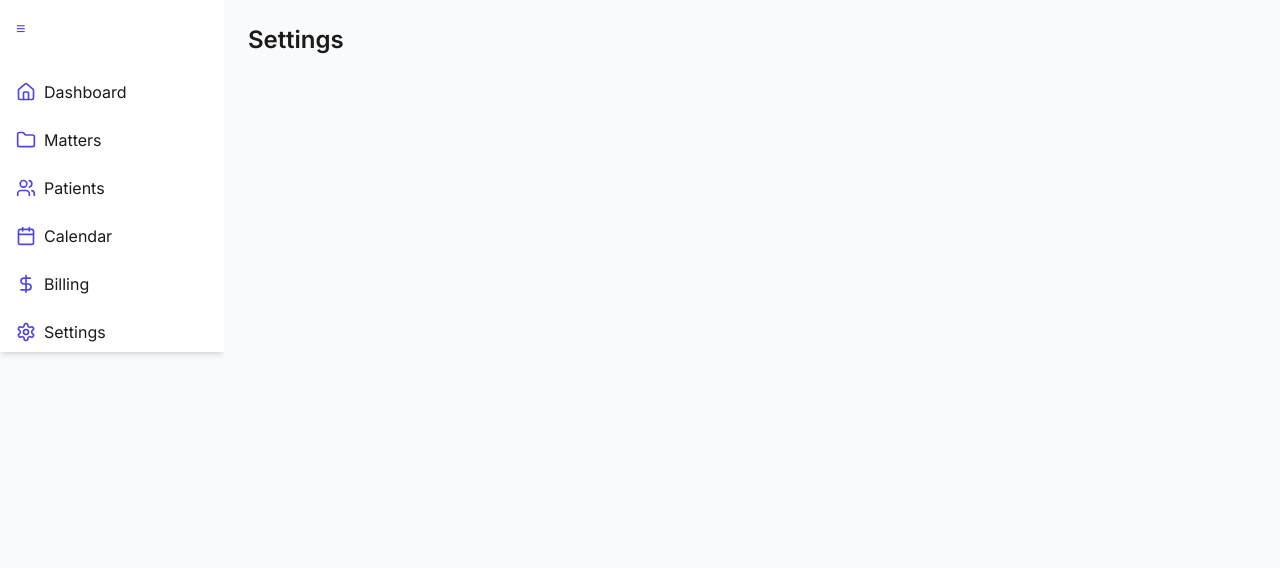
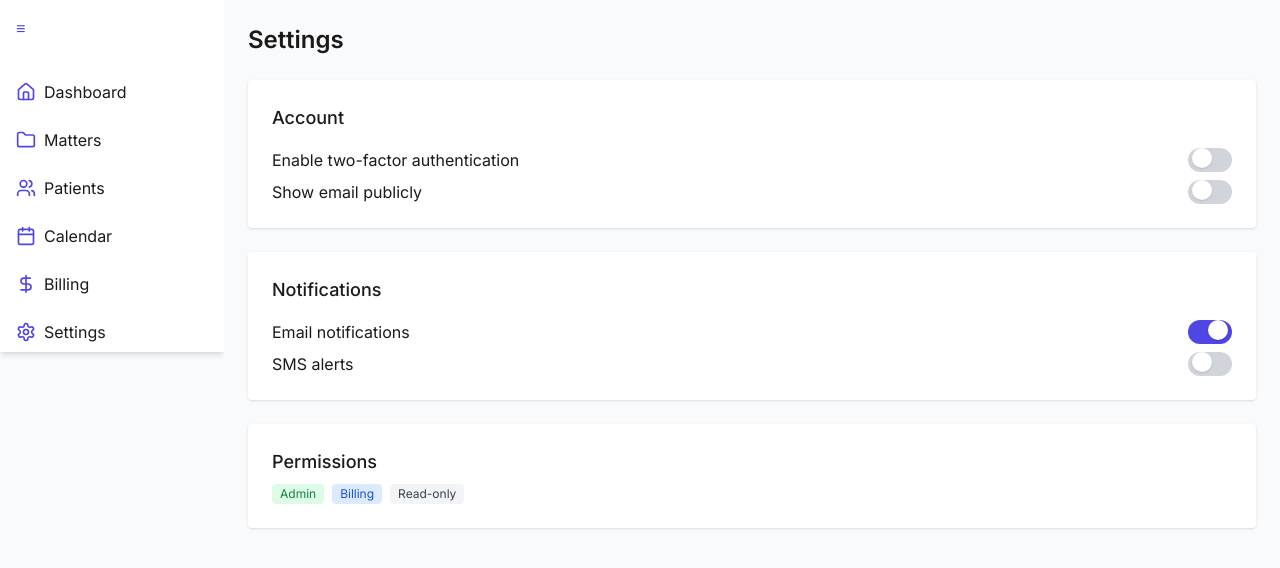
Before and after one commit to sorryforpie/UrgentPsychCRM, a Next.js app: page /settings in a window 1280 px wide. Shown: the top 568 px of the page. Built offline with nearby package versions, Linux system fonts and the light colour scheme.

Commit message:
Add settings sections with toggles

```diff
--- a/src/app/settings/page.tsx
+++ b/src/app/settings/page.tsx
@@ -1,7 +1,54 @@
+'use client';
+
+import { useState } from 'react';
+import Toggle from '@components/Toggle';
+
 export default function SettingsPage() {
+  const [twoFactor, setTwoFactor] = useState(false);
+  const [publicEmail, setPublicEmail] = useState(false);
+  const [emailNotif, setEmailNotif] = useState(true);
+  const [smsAlert, setSmsAlert] = useState(false);
+
   return (
-    <div>
+    <div className="space-y-6">
       <h1 className="text-2xl font-semibold">Settings</h1>
+
+      <section className="bg-white p-6 rounded shadow space-y-4">
+        <h2 className="text-lg font-medium">Account</h2>
+        <div className="space-y-2">
+          <div className="flex items-center justify-between">
+            <span>Enable two-factor authentication</span>
+            <Toggle checked={twoFactor} onChange={setTwoFactor} />
+          </div>
+          <div className="flex items-center justify-between">
+            <span>Show email publicly</span>
+            <Toggle checked={publicEmail} onChange={setPublicEmail} />
+          </div>
+        </div>
+      </section>
+
+      <section className="bg-white p-6 rounded shadow space-y-4">
+        <h2 className="text-lg font-medium">Notifications</h2>
+        <div className="space-y-2">
+          <div className="flex items-center justify-between">
+            <span>Email notifications</span>
+            <Toggle checked={emailNotif} onChange={setEmailNotif} />
+          </div>
+          <div className="flex items-center justify-between">
+            <span>SMS alerts</span>
+            <Toggle checked={smsAlert} onChange={setSmsAlert} />
+          </div>
+        </div>
+      </section>
+
+      <section className="bg-white p-6 rounded shadow space-y-2">
+        <h2 className="text-lg font-medium">Permissions</h2>
+        <div className="flex gap-2">
+          <span className="px-2 py-0.5 text-xs rounded bg-green-100 text-green-700">Admin</span>
+          <span className="px-2 py-0.5 text-xs rounded bg-blue-100 text-blue-700">Billing</span>
+          <span className="px-2 py-0.5 text-xs rounded bg-gray-100 text-gray-700">Read-only</span>
+        </div>
+      </section>
     </div>
   );
 }
--- /dev/null
+++ b/src/components/Toggle.tsx
@@ -0,0 +1,22 @@
+'use client';
+
+interface ToggleProps {
+  checked: boolean;
+  onChange: (value: boolean) => void;
+}
+
+export default function Toggle({ checked, onChange }: ToggleProps) {
+  return (
+    <button
+      type="button"
+      role="switch"
+      aria-checked={checked}
+      onClick={() => onChange(!checked)}
+      className={`relative inline-flex h-6 w-11 flex-shrink-0 cursor-pointer rounded-full transition-colors focus:outline-none ${checked ? 'bg-accent' : 'bg-gray-300'}`}
+    >
+      <span
+        className={`inline-block h-5 w-5 transform rounded-full bg-white shadow transition ${checked ? 'translate-x-5' : 'translate-x-1'}`}
+      />
+    </button>
+  );
+}
```
